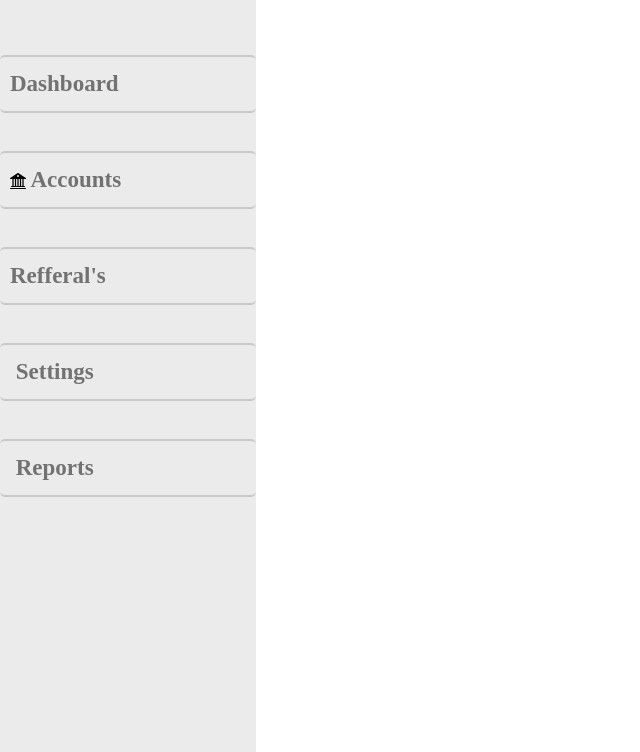
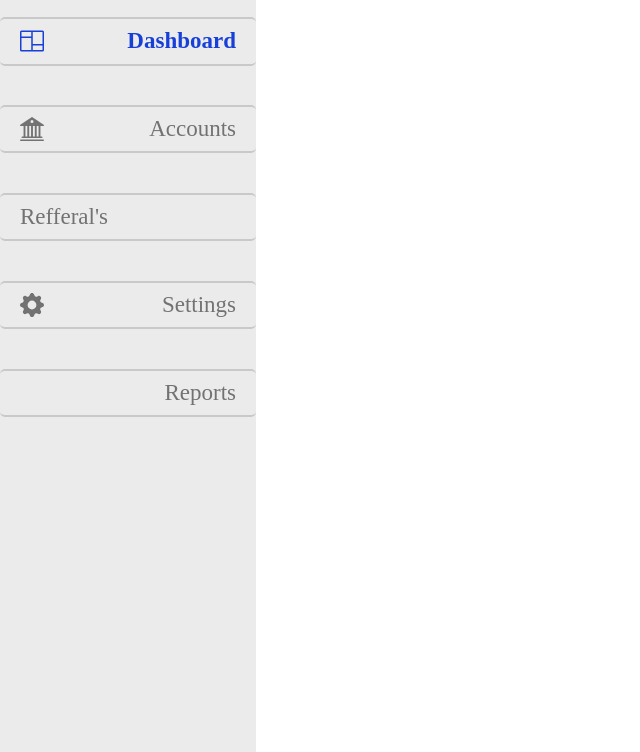
Before and after one commit to ronaldkelechi11/PrimeGain-Investment, a website: page public/adminDashboard.html in a window 1280 px wide. Shown: the part 48-800 px from the top of the page, without its empty margins (0-640 px from the left). Drawn offline with Linux system fonts and the light colour scheme.

Commit message:
Found a way to get icons

```diff
--- a/public/adminDashboard.html
+++ b/public/adminDashboard.html
@@ -23,21 +23,26 @@
         </div>
 
         <div class="items">
-            <i class="bi bi-columns""></i>
             <a href="/adminDashboard.html" class="isActive">
-                <i class="bi bi-columns""></i>
+                <svg xmlns="http://www.w3.org/2000/svg" width="16" height="16" fill="currentColor" class="bi bi-columns" viewBox="0 0 16 16">
+                    <path d="M0 2a1 1 0 0 1 1-1h14a1 1 0 0 1 1 1v12a1 1 0 0 1-1 1H1a1 1 0 0 1-1-1V2zm8.5 0v8H15V2H8.5zm0 9v3H15v-3H8.5zm-1-9H1v3h6.5V2zM1 14h6.5V6H1v8z"/>
+                  </svg>
                 Dashboard
             </a>
             <a href="/">
-                <img src="../assets/svg's/bank.svg" alt="">
+                <svg xmlns="http://www.w3.org/2000/svg" width="16" height="16" fill="currentColor" class="bi bi-bank2" viewBox="0 0 16 16">
+                    <path d="M8.277.084a.5.5 0 0 0-.554 0l-7.5 5A.5.5 0 0 0 .5 6h1.875v7H1.5a.5.5 0 0 0 0 1h13a.5.5 0 1 0 0-1h-.875V6H15.5a.5.5 0 0 0 .277-.916l-7.5-5zM12.375 6v7h-1.25V6h1.25zm-2.5 0v7h-1.25V6h1.25zm-2.5 0v7h-1.25V6h1.25zm-2.5 0v7h-1.25V6h1.25zM8 4a1 1 0 1 1 0-2 1 1 0 0 1 0 2zM.5 15a.5.5 0 0 0 0 1h15a.5.5 0 1 0 0-1H.5z"/>
+                  </svg>
                 Accounts
             </a>
             <a href="/">
-                <i class="bi bi-person-fill"></i>
+
                 Refferal's
             </a>
             <a href="/">
-                <img src="../node_modules/bootstrap-icons/icons/person-fill.svg" alt="">
+                <svg xmlns="http://www.w3.org/2000/svg" width="16" height="16" fill="currentColor" class="bi bi-gear-fill" viewBox="0 0 16 16">
+                    <path d="M9.405 1.05c-.413-1.4-2.397-1.4-2.81 0l-.1.34a1.464 1.464 0 0 1-2.105.872l-.31-.17c-1.283-.698-2.686.705-1.987 1.987l.169.311c.446.82.023 1.841-.872 2.105l-.34.1c-1.4.413-1.4 2.397 0 2.81l.34.1a1.464 1.464 0 0 1 .872 2.105l-.17.31c-.698 1.283.705 2.686 1.987 1.987l.311-.169a1.464 1.464 0 0 1 2.105.872l.1.34c.413 1.4 2.397 1.4 2.81 0l.1-.34a1.464 1.464 0 0 1 2.105-.872l.31.17c1.283.698 2.686-.705 1.987-1.987l-.169-.311a1.464 1.464 0 0 1 .872-2.105l.34-.1c1.4-.413 1.4-2.397 0-2.81l-.34-.1a1.464 1.464 0 0 1-.872-2.105l.17-.31c.698-1.283-.705-2.686-1.987-1.987l-.311.169a1.464 1.464 0 0 1-2.105-.872l-.1-.34zM8 10.93a2.929 2.929 0 1 1 0-5.86 2.929 2.929 0 0 1 0 5.858z"/>
+                  </svg>
                 Settings
             </a>
             <a href="/">
--- a/public/styling/admindash.scss
+++ b/public/styling/admindash.scss
@@ -38,9 +38,18 @@ body{
             display: flex;
             flex-direction: column;
             justify-content: space-between;
-            height: 60%;
+            height: 50%;
             margin-top: 20px;
+            .isActive{
+                color: $secondaryColor;
+                font-weight: bold;
+                svg{
+                    stroke-width: 5px;
+                    color: $secondaryColor;
+                }
+            }
             a{
+
                 border-bottom: 2px;
                 border-top: 2px;
                 border-radius: 5px;
@@ -48,18 +57,22 @@ body{
                 border-color: $light;
                 border-left: none;
                 border-right: none;
-
                 text-decoration: none;
-                padding: 10px;
+                padding-left: 20px;
+                padding-right: 20px;
+                padding-top: 5px;
+                padding-bottom: 5px;
                 color: $primaryGrey;
                 font-size: $mediumFontSize;
                 font-family: $mainFontFamily;
-                font-weight: bold;
-                i{
+                display: flex;
+                flex-direction: row;
+                justify-content: space-between;
+                align-items: center;
+                svg{
                     width: 24px;
                     height: 24px;
-                    fill: $secondaryColor;
-                    color: $secondaryColor;
+                    color: $primaryGrey;
                 }
             }
         }
--- a/routes/signupserver.js
+++ b/routes/signupserver.js
@@ -22,16 +22,18 @@ router.post("/",(req,res)=>{
     var password = req.body.password;
     var query = "INSERT INTO `users`(`id`, `username`, `email`, `telephone`, `password`) VALUES ('id','"+ username +"','"+email+"','"+telephone+"','"+password+"')";
 
-    var data = "";
     function checkError() {
-        connection.query(query,(err,result,fields)=>{
-            result = data
-            console.log(result);
-            return data;
+        connection.query(query, (err,result,fields)=>{
+            if(err){
+                console.log(err.errno);
+            }
+            return err.errno;
         });
     }
 
-    console.log(checkError());
+    var testCheckError = checkError();
+    console.log(testCheckError);
+
     //TODO: Build a function that'll return a fucntion and the function will tell if t go back to index or login page
 });
 
```
Also changed, not shown: public/styling/admindash.css, 1 other file.
